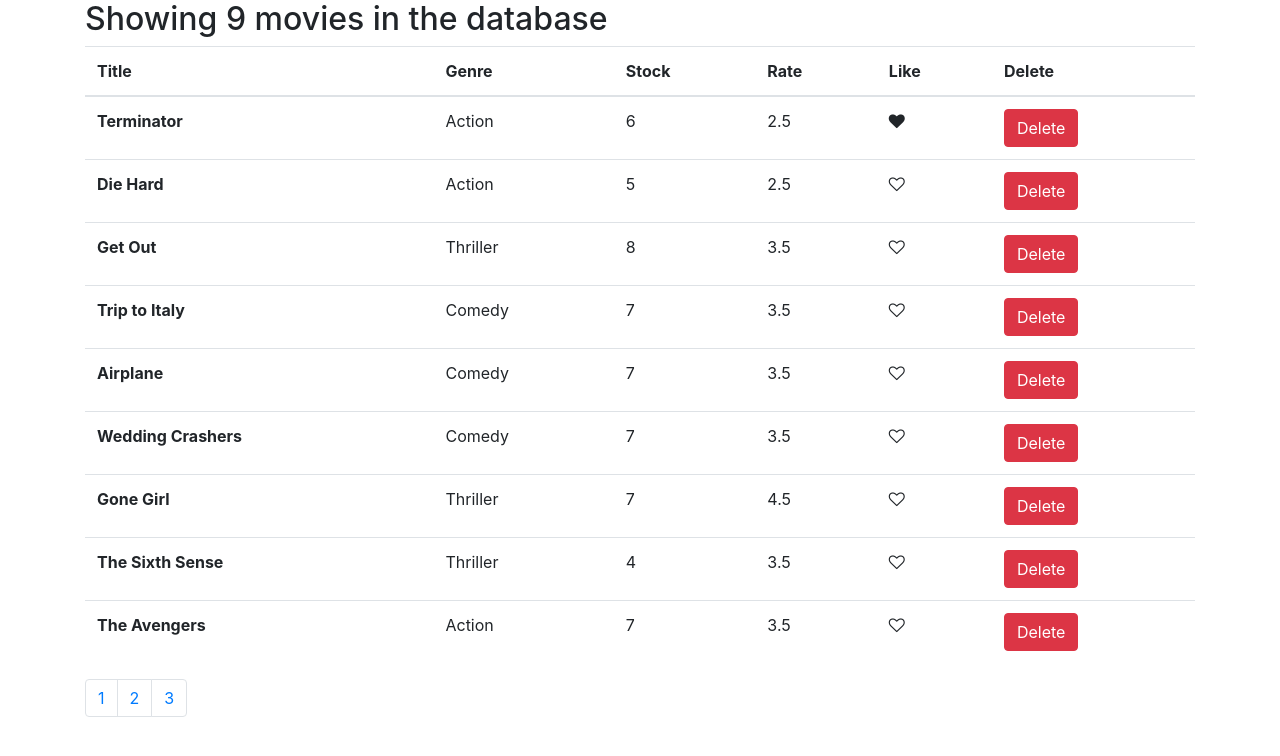
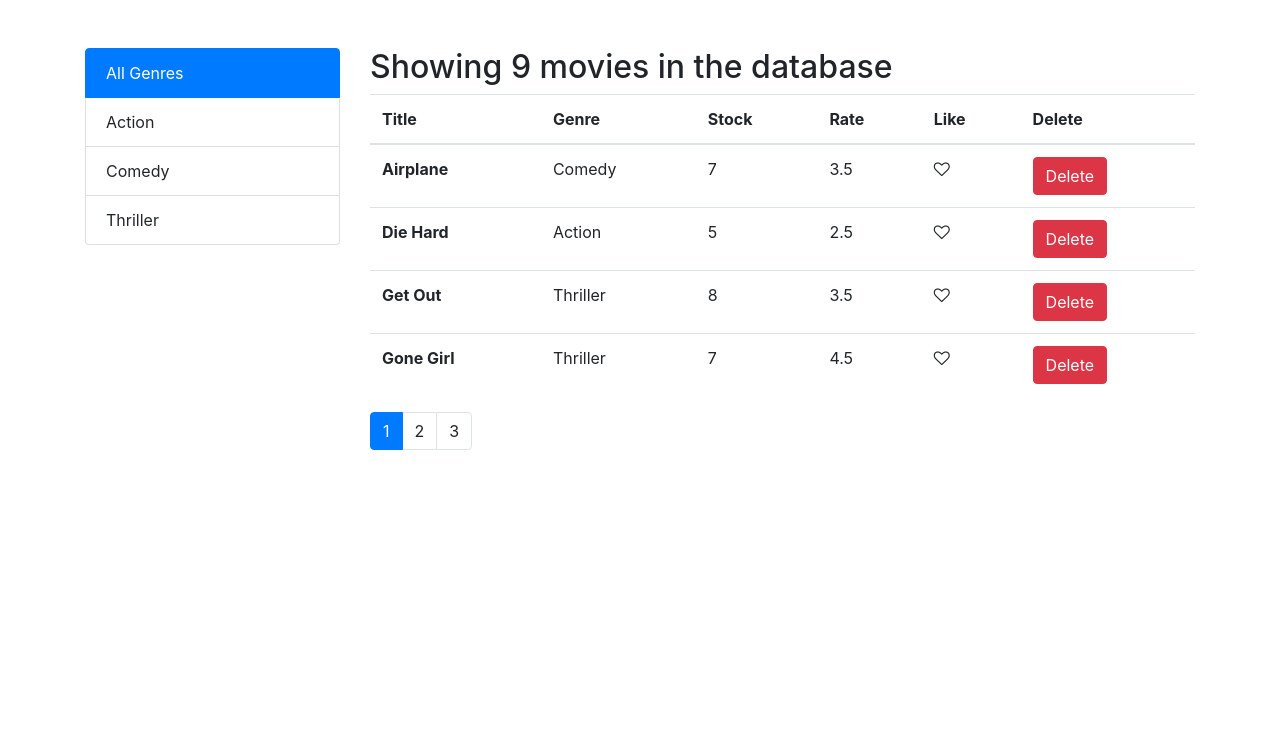
Before and after one commit to maikhanh123/react-movies, a React (Create React App) app: page / in a window 1280 px wide. Shown: the top 756 px of the page. Built offline with nearby package versions, Linux system fonts and the light colour scheme.

Commit message:
tableHeader

```diff
--- a/src/components/common/like.jsx
+++ b/src/components/common/like.jsx
@@ -1,19 +1,19 @@
 import React, { Component } from "react";
 
 class Like extends Component {
-  state = {
-    liked: this.props.movie.liked
-  };
+  // state = {
+  //   liked: this.props.movie.liked
+  // };
 
-  handleLike = () => {
-    const liked = !this.state.liked;
-    this.setState({
-        liked
-    });
-  };
+  // handleLike = () => {
+  //   const liked = !this.props.liked;
+  //   this.setState({
+  //       liked
+  //   });
+  // };
 
   classes = () => {
-    if (this.state.liked) {
+    if (this.props.liked) {
       return "fa fa-heart";
     } else {
       return "fa fa-heart-o";
@@ -26,7 +26,7 @@
         style={{ cursor: "pointer" }}
         className={this.classes()}
         aria-hidden="true"
-        onClick={this.handleLike}
+        onClick={this.props.onClick}
       />
     );
   }
--- /dev/null
+++ b/src/components/common/list-groupt.jsx
@@ -0,0 +1,35 @@
+/* eslint-disable jsx-a11y/anchor-is-valid */
+import React from "react";
+
+const ListGroup = props => {
+  const { genres, onSelectedGenre, selectedGenre, valueProperty, textProperty } = props;
+  return (
+    <div className="list-group">
+      <a
+        style={{ cursor: "pointer" }}
+        className={(!genres.includes(selectedGenre)) ?  "list-group-item list-group-item-action active" : "list-group-item list-group-item-action"}
+        onClick={() => onSelectedGenre() }
+      >
+        All Genres
+      </a>
+
+      {genres.map(genre => (
+        <a
+          key={genre[valueProperty]}
+          style={{ cursor: "pointer" }}
+          className={(selectedGenre === genre) ?  "list-group-item list-group-item-action active" : "list-group-item list-group-item-action"}
+          onClick={() => onSelectedGenre(genre) }
+        >
+          {genre[textProperty]}
+        </a>
+      ))}
+    </div>
+  );
+};
+
+ListGroup.defaultProps = {
+    textProperty : "name",
+    valueProperty : "_id"
+}
+
+export default ListGroup;
--- a/src/components/common/pagination.jsx
+++ b/src/components/common/pagination.jsx
@@ -1,17 +1,18 @@
 import React from "react";
 import _ from "lodash";
+import PropTypes from "prop-types";
 
 const Pagination = props => {
-  const { itemsCount, pageSize } = props;
+  const { itemsCount, pageSize, currentPage, onPageChange } = props;
   const lastPage = Math.ceil(itemsCount / pageSize);
   const pages = _.range(1, lastPage+1);
   return (
     <nav aria-label="Page navigation example">
       <ul className="pagination">
-        {pages.map(p => (
-          <li key={p} className="page-item">
-            <a className="page-link" href="#">
-              {p}
+        {pages.map(page => (
+          <li key={page} className={(page === currentPage) ? "page-item active" : "page-item"}>
+            <a className="page-link" onClick={() => onPageChange(page)}>
+              {page}
             </a>
           </li>
         ))}
@@ -20,4 +21,11 @@
   );
 };
 
+Pagination.propTypes = {
+  itemsCount : PropTypes.number.isRequired,
+  pageSize : PropTypes.number.isRequired,
+  currentPage : PropTypes.number.isRequired,
+  onPageChange : PropTypes.func.isRequired
+}
+
 export default Pagination;
--- /dev/null
+++ b/src/components/common/tableHeader.jsx
@@ -0,0 +1,50 @@
+import React, { Component } from "react";
+
+class TableHeader extends Component {
+  state = {};
+
+  raiseSort = path => {
+    const sortColumn = { ...this.props.sortColumn };
+    if (sortColumn.path === path) {
+      sortColumn.order = sortColumn.order === "asc" ? "desc" : "asc";
+    } else {
+      sortColumn.path = path;
+      sortColumn.order = "asc";
+    }
+    this.props.onSort(sortColumn);
+  };
+
+  render() {
+    return (
+      <thead>
+        <tr>
+          {this.props.columns.map(column => (
+            <th key={column.label} onClick={() => this.raiseSort(column.path)} scope="col">
+              {column.label}
+            </th>
+          ))}
+          {/* <th onClick={() => this.raiseSort("title")} scope="col">
+            Title
+          </th>
+          <th onClick={() => this.raiseSort("genre.name")} scope="col">
+            Genre
+          </th>
+          <th onClick={() => this.raiseSort("numberInStock")} scope="col">
+            Stock
+          </th>
+          <th onClick={() => this.raiseSort("dailyRentalRate")} scope="col">
+            Rate
+          </th>
+          <th onClick={() => {}} scope="col">
+            Like
+          </th>
+          <th onClick={() => {}} scope="col">
+            Delete
+          </th> */}
+        </tr>
+      </thead>
+    );
+  }
+}
+
+export default TableHeader;
--- a/src/components/movies.jsx
+++ b/src/components/movies.jsx
@@ -1,47 +1,103 @@
 import React, { Component } from "react";
 import { getMovies } from "../services/fakeMovieService";
-import Like from "./common/like";
+import { getGenres } from "../services/fakeGenreService";
+import MoviesTable from "./moviesTable";
+
 import Pagination from "./common/pagination";
+import ListGroup from "./common/list-groupt";
+import { paginate } from "../utils/paginate";
+import { moviesByGenre } from "../utils/movieByGenre";
+import _ from "lodash";
 
 class Movies extends Component {
   state = {
-    movies: getMovies(),
-    pageSize: 4
+    movies: [],
+    pageSize: 4,
+    currentPage: 1,
+    genres: [],
+    sortColumn: { path: "title", order: "asc" }
   };
+
+  componentDidMount() {
+    this.setState({
+      genres: getGenres(),
+      movies: getMovies()
+    });
+  }
+
   render() {
     const { length: count } = this.state.movies;
+    const { selectedGenre, movies, genres, sortColumn } = this.state;
+
     if (count === 0) {
       return <h2>No have movie</h2>;
     }
+    const filtered = selectedGenre
+      ? movies.filter(m => m.genre._id === selectedGenre._id)
+      : movies;
+
+    const sorted = _.orderBy(filtered,[sortColumn.path],[sortColumn.order]);
+
+    const allMovies = paginate(
+      this.state.currentPage,
+      sorted,
+      this.state.pageSize
+    );
+
+    // const moviesGenre = moviesByGenre(
+    //   this.state.movies,
+    //   this.state.currentGenre
+    // );
+
     return (
-      <React.Fragment>
-        <h2>Showing {count} movies in the database</h2>
-        <table className="table">
-          <thead>
-            <tr>
-              <th scope="col">Title</th>
-              <th scope="col">Genre</th>
-              <th scope="col">Stock</th>
-              <th scope="col">Rate</th>
-              <th scope="col">Like</th>
-              <th scope="col">Delete</th>
-            </tr>
-          </thead>
-          <tbody>{this.renderTr()}</tbody>
-        </table>
+      <div className="row mt-5">
+        <div className="col-3">
+          <ListGroup
+            genres={genres}
+            onSelectedGenre={this.handleGenreChange}
+            selectedGenre={selectedGenre}
+          />
+        </div>
+        <div className="col-9">
+          <h2>Showing {filtered.length} movies in the database</h2>
 
-        <Pagination
-          itemsCount={count}
-          pageSize={this.state.pageSize}
-          onPageChange={this.handlePageChange}
-        />
-      </React.Fragment>
+          <MoviesTable
+            onSort={this.handleSort}
+            sortColumn={sortColumn}
+            movies={allMovies}
+            onLike={this.handleLike}
+            onDelete={this.handleDelete}
+          />
+
+          <Pagination
+            itemsCount={filtered.length}
+            currentPage={this.state.currentPage}
+            pageSize={this.state.pageSize}
+            onPageChange={this.handlePageChange}
+          />
+        </div>
+      </div>
     );
   }
 
-  handlePageChange = (page) => {
-    console.log(page);
-  }
+  handleSort = sortColumn => {
+    this.setState({
+      sortColumn
+    })
+  };
+
+  handleGenreChange = genre => {
+    this.setState({
+      selectedGenre: genre,
+      currentPage: 1
+    });
+  };
+
+  handlePageChange = page => {
+    this.setState({
+      currentPage: page
+    });
+  };
 
   handleDelete = movie => {
     const movies = this.state.movies.filter(m => m._id !== movie._id);
@@ -50,27 +106,18 @@
     });
   };
 
-  renderTr() {
-    return this.state.movies.map(movie => (
-      <tr key={movie._id}>
-        <th scope="row">{movie.title}</th>
-        <td>{movie.genre.name}</td>
-        <td>{movie.numberInStock}</td>
-        <td>{movie.dailyRentalRate}</td>
-        <td>
-          <Like movie={movie} />
-        </td>
-        <td>
-          <button
-            onClick={() => this.handleDelete(movie)}
-            className="btn btn-danger"
-          >
-            Delete
-          </button>
-        </td>
-      </tr>
-    ));
-  }
+  handleLike = movie => {
+    const movies = [...this.state.movies];
+    for (let i = 0; i < movies.length; i++) {
+      if (movies[i]._id === movie._id) {
+        movies[i].liked = !movies[i].liked;
+      }
+    }
+
+    this.setState({
+      movies
+    });
+  };
 }
 
 export default Movies;
--- /dev/null
+++ b/src/components/moviesTable.jsx
@@ -0,0 +1,83 @@
+import React, { Component } from "react";
+import Like from "./common/like";
+import TableHeader from "./common/tableHeader";
+
+class MoviesTable extends Component {
+  // raiseSort = (path) => {
+  //   const sortColumn = { ...this.props.sortColumn };
+  //   if (sortColumn.path === path) {
+  //     sortColumn.order = sortColumn.order === "asc" ? "desc" : "asc";
+  //   } else {
+  //     sortColumn.path = path;
+  //     sortColumn.order = "asc";
+  //   }
+  //   this.props.onSort(sortColumn);
+  // };
+
+  columns = [
+    { path: "title", label: "Title" },
+    { path: "genre.name", label: "Genre" },
+    { path: "numberInStock", label: "Stock" },
+    { path: "dailyRentalRate", label: "Rate" },
+    {
+      key: "like",
+      label: "Like",
+      content: movie => (
+        <Like
+          liked={movie.liked}
+          movie={movie}
+          onClick={() => this.props.onLike(movie)}
+        />
+      )
+    },
+    {
+      key: "delete",
+      label: "Delete",
+      content: movie => (
+        <button onClick={() => this.props.onDelete(movie)} className="btn btn-danger">
+          Delete
+        </button>
+      )
+    }
+  ];
+
+  render() {
+    const { movies, onLike, onDelete } = this.props;
+    return (
+      <table className="table">
+        <TableHeader
+          sortColumn={this.props.sortColumn}
+          onSort={this.props.onSort}
+          columns={this.columns}
+        />
+        <tbody>
+          {movies.map(movie => (
+            <tr key={movie._id}>
+              <th scope="row">{movie.title}</th>
+              <td>{movie.genre.name}</td>
+              <td>{movie.numberInStock}</td>
+              <td>{movie.dailyRentalRate}</td>
+              <td>
+                <Like
+                  liked={movie.liked}
+                  movie={movie}
+                  onClick={() => onLike(movie)}
+                />
+              </td>
+              <td>
+                <button
+                  onClick={() => onDelete(movie)}
+                  className="btn btn-danger"
+                >
+                  Delete
+                </button>
+              </td>
+            </tr>
+          ))}
+        </tbody>
+      </table>
+    );
+  }
+}
+
+export default MoviesTable;
--- a/src/index.css
+++ b/src/index.css
@@ -12,3 +12,7 @@
   font-family: source-code-pro, Menlo, Monaco, Consolas, "Courier New",
     monospace;
 }
+
+.list-group-item.active {
+  color: #fff !important;
+}
--- /dev/null
+++ b/src/utils/movieByGenre.js
@@ -0,0 +1,3 @@
+export function moviesByGenre(movies, genre) {
+    return movies.filter(movie => movie.genre.name === genre);
+}
--- /dev/null
+++ b/src/utils/paginate.js
@@ -0,0 +1,8 @@
+import _ from "lodash";
+
+export function paginate(pageNum, items, pageSize) {
+    const startIndex = (pageNum - 1) * pageSize;
+    return _(items).slice(startIndex).take(pageSize).value();
+    // _.slice(items, startIndex) //create new array from items and start with startIndex
+    // _.take()
+}
```
Also changed, not shown: src/components/common/tableBody.jsx (added).
